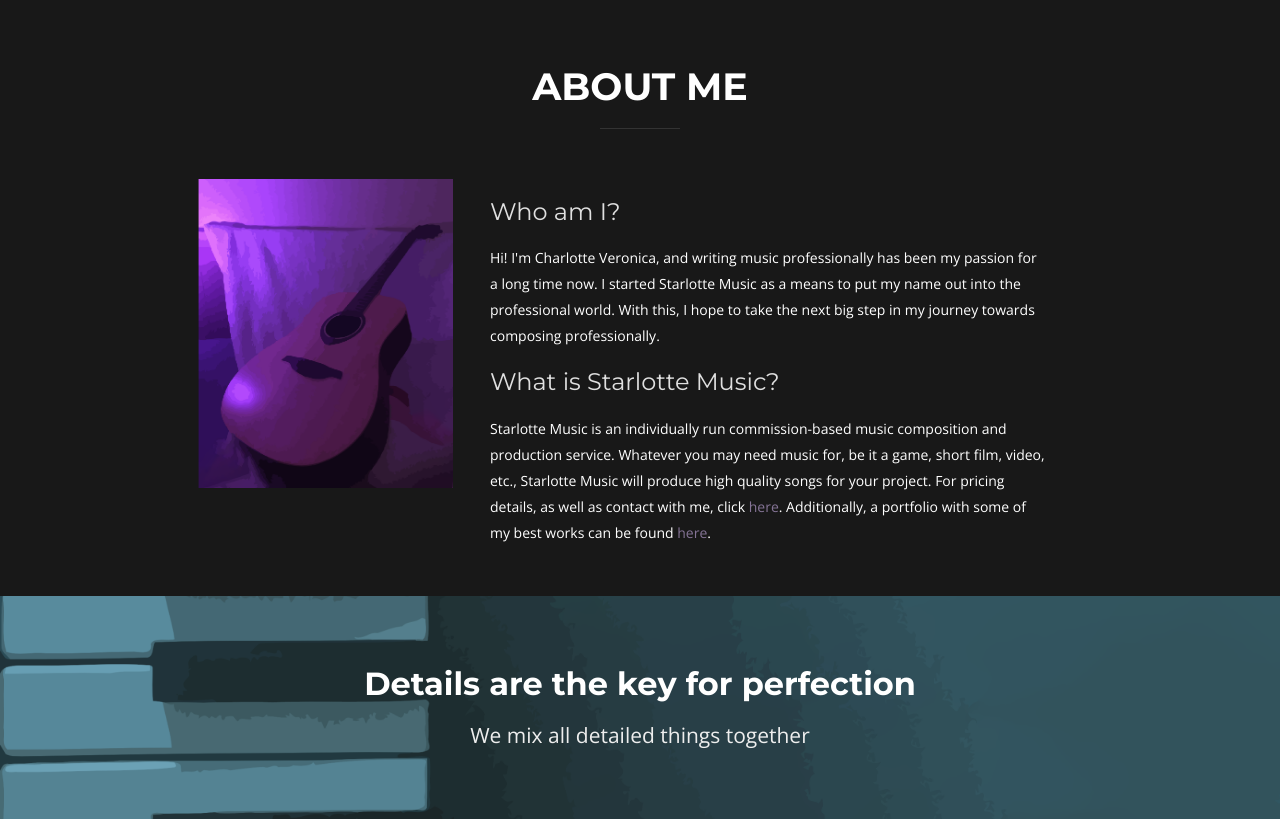
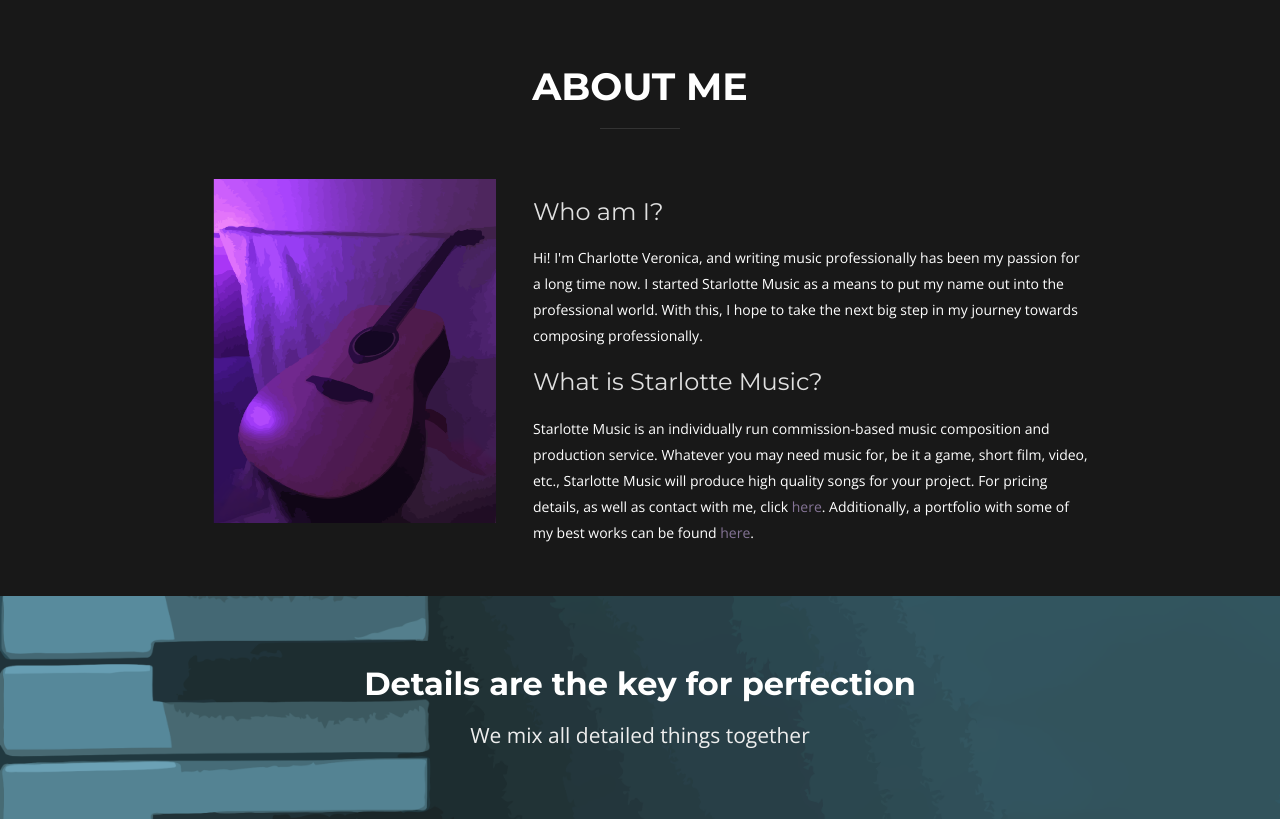
Before and after one commit to starlottemusic/starlottemusic.github.io, a PHP site: page / in a window 1280 px wide. Shown: the part 804-1623 px from the top of the page. Run offline with PHP 8.4, Linux system fonts and the light colour scheme; some libraries are stand-ins or nearby versions.

Commit message:
Update style.css

```diff
--- a/css/style.css
+++ b/css/style.css
@@ -412,7 +412,7 @@ About
 ================================= */
 
 #about .about-img {
-  width: 420px;
+  width: 463px;
   height: auto;
   overflow: hidden;
 }
```
